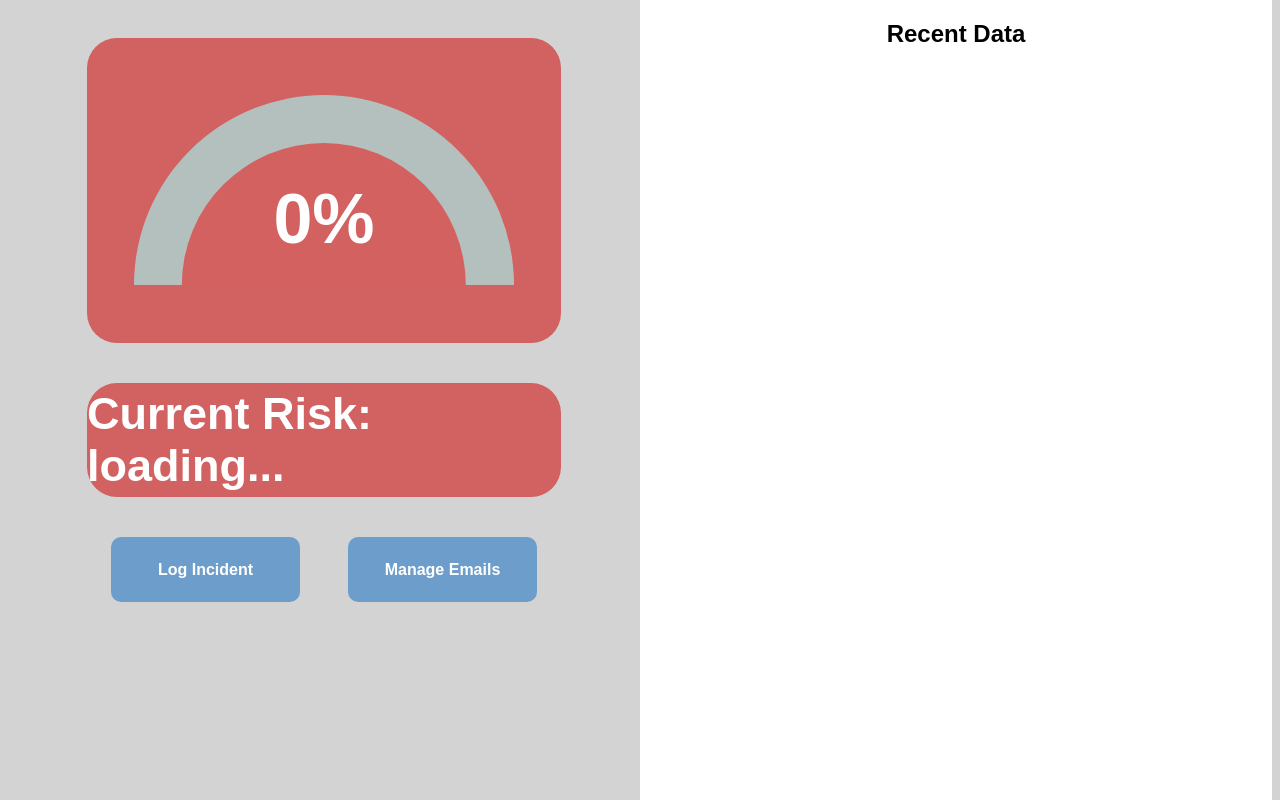
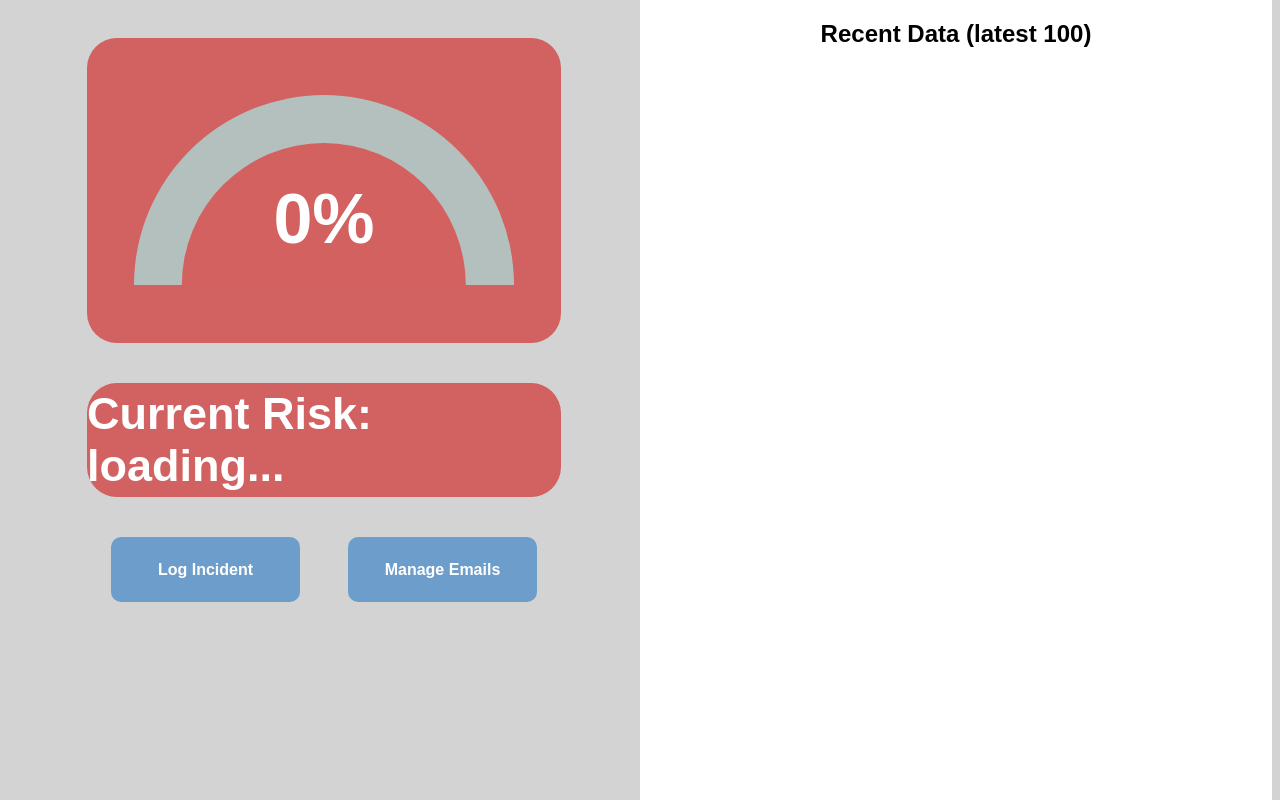
Before and after one commit to averybobbitt/workplace-violence-prediction-api, a Django app: template WorkplaceViolencePredictionAPI/API/templates/home.html in a window 1280 px wide. Shown: the part 88-888 px from the top of the page. Run offline with Django 5.2, Linux system fonts and the light colour scheme; the template is opened without the code that fills it, so the values that code supplies are empty; some libraries are stand-ins or nearby versions.

Commit message:
increased amount of recent data to 100

```diff
--- a/WorkplaceViolencePredictionAPI/API/templates/home.html
+++ b/WorkplaceViolencePredictionAPI/API/templates/home.html
@@ -58,7 +58,7 @@
     </div>
 
     <div class="body_right">
-        <h2>Recent Data</h2>
+        <h2>Recent Data (latest 100)</h2>
         <div class="table_wrapper">
             <!-- it could be worth checking out https://django-tables2.readthedocs.io/en/latest/ -->
             <table id="recentData" class="display" style="width:100%">
--- a/WorkplaceViolencePredictionAPI/API/views.py
+++ b/WorkplaceViolencePredictionAPI/API/views.py
@@ -255,7 +255,7 @@ class IncidentLogViewSet(viewsets.ModelViewSet):
 def home(request):
     # possibly more taxing on the db than it needs to be
     queryset = HospitalData.objects.all().order_by("-id")
-    data = queryset.values()[:10]
+    data = queryset.values()[:100]
 
     return render(request, "home.html", context={"data": data})
 
```
